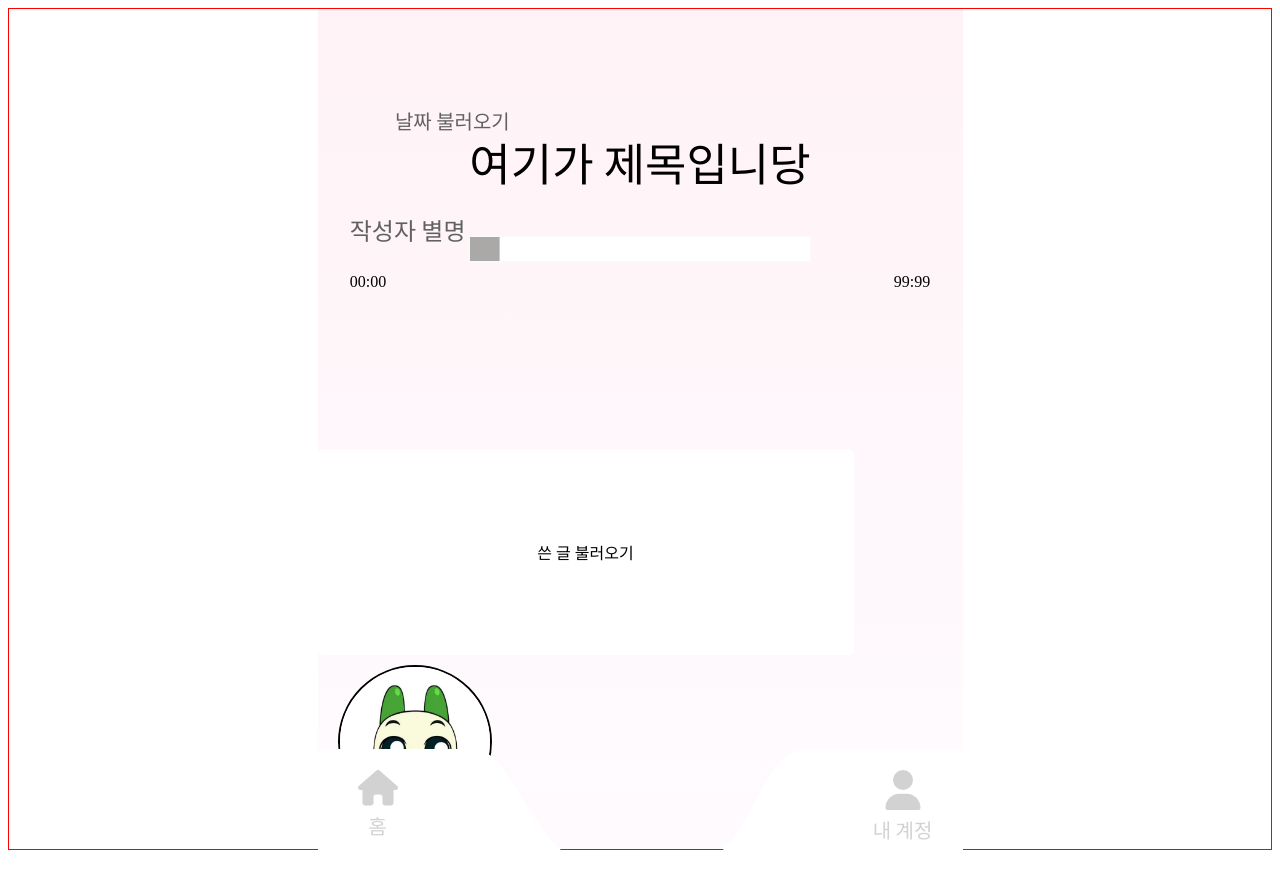
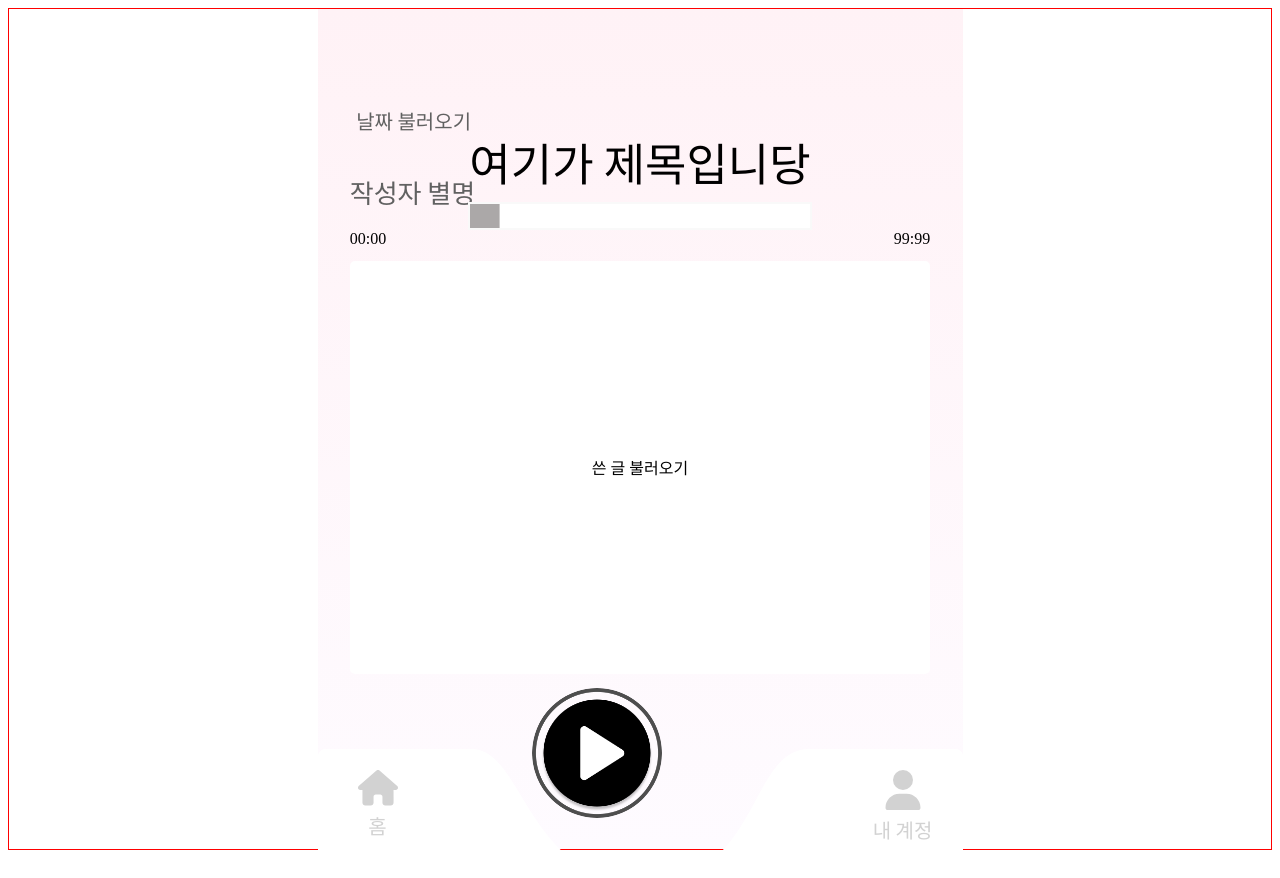
Before and after one commit to yunssup/MalMalMal_FE, a React (Vite) app: page /readsns in a window 1280 px wide. Shown: the top 878 px of the page. Built offline with nearby package versions, Linux system fonts and the light colour scheme; a small style sheet from the web is missing.

Commit message:
수정중

```diff
--- a/src/base/Footer.jsx
+++ b/src/base/Footer.jsx
@@ -14,7 +14,6 @@ const FooterContainer = styled.footer`
 const Image = styled.img`
   max-width: 100%;
   max-height: 150px;
-  margin-bottom: 20px;
 `;
 
 const EmojiButton = styled.button`
--- a/src/component/Readsns.jsx
+++ b/src/component/Readsns.jsx
@@ -8,13 +8,13 @@ const Container = styled.div`
   background: linear-gradient(180deg, #fff2f6 0%, #fefbff 100%);
   height: 840px;
 `;
-const Top = styled.h1`
+const Date = styled.h1`
   color: #616161;
   font-family: "Noto Sans KR";
   font-size: 20px;
   font-weight: 400;
-  padding-left: 12%;
   margin-top: 15%;
+  margin-left: 6%;
 `;
 const Title = styled.h2`
   color: #000;
@@ -30,10 +30,10 @@ const Title = styled.h2`
 const Name = styled.h5`
   color: #616161;
   font-family: "Noto Sans KR";
-  font-size: 24px;
+  font-size: 26px;
   font-weight: 400;
   margin-left: 5%;
-  margin-top: -3%;
+  margin-top: -9%;
 `;
 const progressBarAnimation = keyframes`
   from {
@@ -62,46 +62,39 @@ const ProgressBar = styled.div`
   transform-origin: left;
   animation: ${progressBarAnimation} 10s linear infinite;
 `;
-
 const TimeInfo = styled.div`
-  flex: 5;
   display: flex;
   justify-content: space-between;
   width: 90%;
-  margin-top: 10px;
+  margin-top: px;
   margin-left: 5%;
 `;
-
 const WhiteBox = styled.div`
   flex: 6;
-  width: 80%;
-  margin-top: 20px;
-  padding: 10px;
+  width: 90%;
   background-color: #fff;
   display: flex;
   justify-content: center;
   align-items: center;
   font-size: 16px;
   border-radius: 5px;
+  margin: 2% 5%;
 `;
 
 const StyledButton = styled.button`
   border: none;
   background-color: transparent;
-  border-radius: 5px;
-  padding: 10px 20px;
   cursor: pointer;
   display: flex;
   align-items: center;
-  gap: 10px;
 `;
 
 const Image = styled.img`
-  max-width: 150px;
-  max-height: 150px;
+  max-width: 130px;
+  max-height: 130px;
   border-radius: 50%;
-  margin-bottom: -80px;
-  border: 2px solid black;
+  margin-bottom: -70px;
+  margin-left: 33%;
 `;
 
 export default function Click() {
@@ -111,7 +104,7 @@ export default function Click() {
 
   return (
     <Container>
-      <Top>날짜 불러오기</Top>
+      <Date>날짜 불러오기</Date>
       <Title>여기가 제목입니당 </Title>
       <Name>작성자 별명</Name>
       <ProgressBarContainer>
@@ -123,7 +116,7 @@ export default function Click() {
       </TimeInfo>
       <WhiteBox>쓴 글 불러오기</WhiteBox>
       <StyledButton onClick={handleButtonClick}>
-        <Image src="/쿵야.jpg" alt="버튼 이미지" />
+        <Image src="/재생버튼.jpg" alt="버튼 이미지" />
       </StyledButton>
       <Footer />
     </Container>
```
Also changed, not shown: public/재생버튼.jpg (added).
